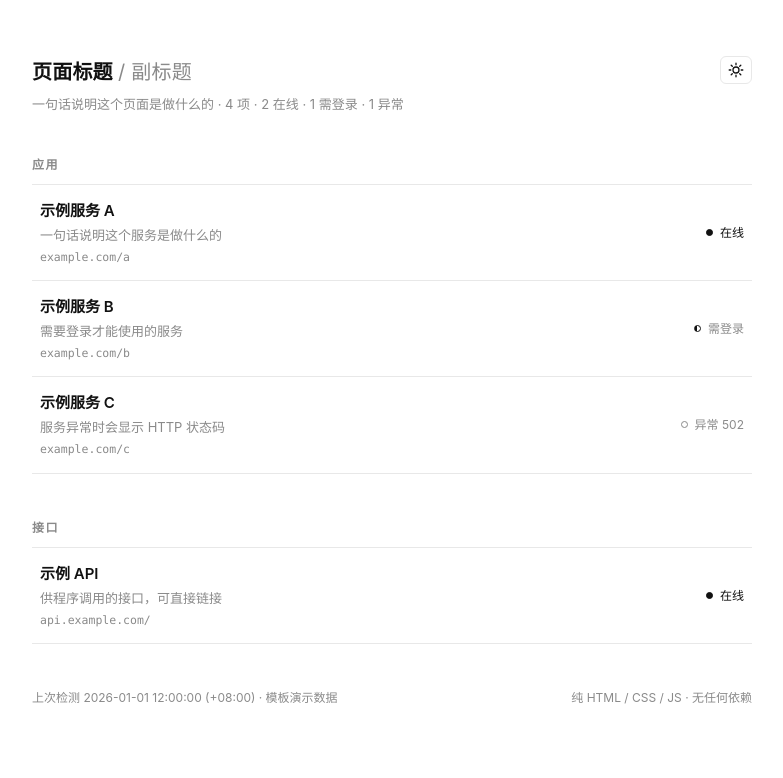
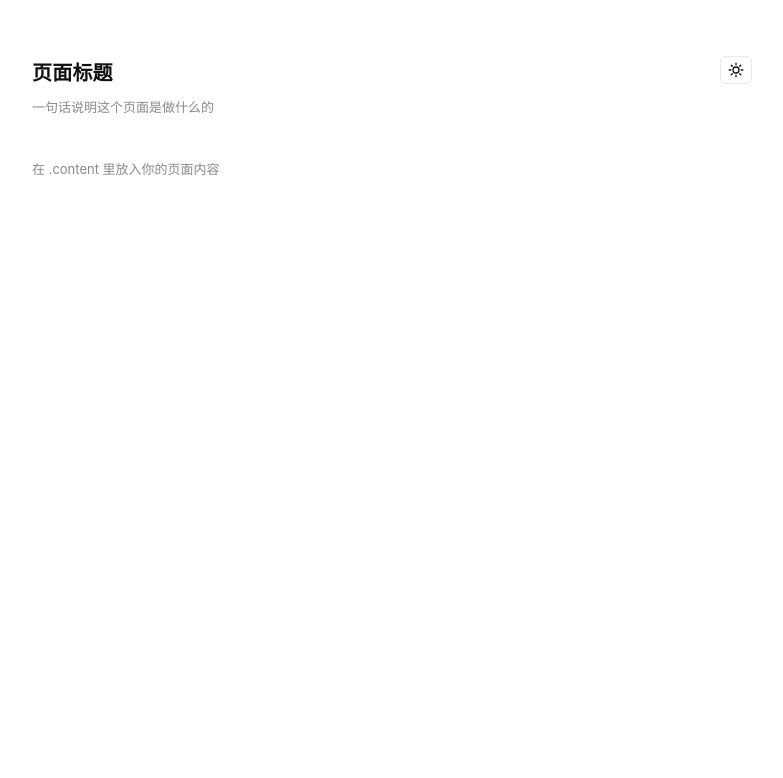
Before and after one commit to wzqfwanj/wkeelilist, a Flask app: template template/index.html in a window 1280 px wide. Shown: the top 778 px of the page, without its empty margins (248-1031 px from the left). Run offline with Flask 3, Linux system fonts and the light colour scheme; the template is opened without the code that fills it, so the values that code supplies are empty.

Commit message:
refactor: 模板改为空白页骨架（页头 + 内容区 + 三主题）
- index.html 只保留页头（标题/说明/主题按钮）和空内容区 .content
- style.css 保留设计变量与基础排版（标题/段落/链接/列表/代码/表格/分割线），去掉列表/状态卡等业务结构
- app.js 只保留主题切换（三态循环 + 图标 + localStorage + ?theme=）
- template/README.md 重写为空白骨架说明；主 README 同步

```diff
--- a/template/app.js
+++ b/template/app.js
@@ -1,22 +1,16 @@
 /* ============================================================
-   黑白极简页面模板 · 交互脚本
+   黑白极简页面模板 · 主题脚本
    ------------------------------------------------------------
-   1) 主题：明 / 灰 / 暗，图标按钮循环切换，localStorage 记忆，支持 ?theme=
-   2) 列表：把 DEMO.groups 渲染成分组列表
-   接入真实数据时：把最后的 render(DEMO) 换成
-     fetch("/api/xxx").then(r => r.json()).then(render)
-   数据结构见 DEMO 注释。
+   明 / 灰 / 暗三套主题：
+   - 右上角图标按钮循环切换（☀ / ◐ / ☾），图标随当前主题变化
+   - 选择存 localStorage（键名 template-theme）
+   - 支持 ?theme=light|gray|dark 直接指定
    ============================================================ */
 (function () {
   "use strict";
 
   var root = document.documentElement;
   var themeBtn = document.getElementById("theme");
-  var listEl = document.getElementById("list");
-  var summaryEl = document.getElementById("summary");
-  var checkedEl = document.getElementById("checked");
-
-  /* ---------- 主题（明 / 灰 / 暗） ---------- */
 
   var THEMES = ["light", "gray", "dark"];
   var THEME_LABEL = { light: "明", gray: "灰", dark: "暗" };
@@ -53,7 +47,7 @@
   function initialTheme() {
     var param = new URLSearchParams(location.search).get("theme");
     if (isTheme(param)) return param;
-    var saved = localStorage.getItem("demo-theme");
+    var saved = localStorage.getItem("template-theme");
     if (isTheme(saved)) return saved;
     return window.matchMedia && window.matchMedia("(prefers-color-scheme: dark)").matches
       ? "dark"
@@ -65,132 +59,7 @@
   themeBtn.addEventListener("click", function () {
     var current = root.dataset.theme;
     var next = THEMES[(THEMES.indexOf(current) + 1) % THEMES.length];
-    localStorage.setItem("demo-theme", next);
+    localStorage.setItem("template-theme", next);
     applyTheme(next);
   });
-
-  /* ---------- 演示数据（接入接口时替换成真实数据） ----------
-     groups[].services[] 字段：
-       name        服务名（必填）
-       description 一句话说明
-       url         链接（必填）
-       state       online | auth | down | unknown
-       code        可选，异常时显示的 HTTP 状态码
-       latency_ms  可选，悬停显示的耗时
-  ------------------------------------------------------------ */
-
-  var DEMO = {
-    updated_at: "2026-01-01T12:00:00+08:00",
-    groups: [
-      {
-        label: "应用",
-        services: [
-          {
-            name: "示例服务 A",
-            description: "一句话说明这个服务是做什么的",
-            url: "https://example.com/a",
-            state: "online"
-          },
-          {
-            name: "示例服务 B",
-            description: "需要登录才能使用的服务",
-            url: "https://example.com/b",
-            state: "auth"
-          },
-          {
-            name: "示例服务 C",
-            description: "服务异常时会显示 HTTP 状态码",
-            url: "https://example.com/c",
-            state: "down",
-            code: 502
-          }
-        ]
-      },
-      {
-        label: "接口",
-        services: [
-          {
-            name: "示例 API",
-            description: "供程序调用的接口，可直接链接",
-            url: "https://api.example.com/",
-            state: "online"
-          }
-        ]
-      }
-    ]
-  };
-
-  /* ---------- 小工具 ---------- */
-
-  var STATE_LABEL = { online: "在线", auth: "需登录", down: "异常", unknown: "未知" };
-
-  function el(tag, className, text) {
-    var node = document.createElement(tag);
-    if (className) node.className = className;
-    if (text !== undefined && text !== null) node.textContent = text;
-    return node;
-  }
-
-  function formatTime(iso) {
-    if (!iso) return "—";
-    return iso.replace("T", " ").replace(/([+-]\d{2}:\d{2})$/, " ($1)");
-  }
-
-  /* ---------- 渲染 ---------- */
-
-  function buildRow(svc) {
-    var a = el("a", "row");
-    a.href = svc.url;
-    a.target = "_blank";
-    a.rel = "noopener noreferrer";
-
-    var main = el("span", "main");
-    main.appendChild(el("span", "name", svc.name));
-    main.appendChild(el("span", "desc", svc.description || ""));
-    main.appendChild(el("span", "url", svc.url.replace(/^https?:\/\//, "")));
-
-    var status = el("span", "status " + (svc.state || "unknown"));
-    if (svc.latency_ms) status.title = svc.latency_ms + " ms";
-    status.appendChild(el("span", "dot"));
-    var label = STATE_LABEL[svc.state] || svc.state;
-    if (svc.state === "down" && svc.code) label = "异常 " + svc.code;
-    status.appendChild(el("span", "state", label));
-
-    a.appendChild(main);
-    a.appendChild(status);
-
-    var li = el("li");
-    li.appendChild(a);
-    return li;
-  }
-
-  function render(data) {
-    var frag = document.createDocumentFragment();
-    var total = 0;
-    var counts = { online: 0, auth: 0, down: 0 };
-
-    (data.groups || []).forEach(function (group) {
-      var section = document.createElement("section");
-      section.appendChild(el("h2", "", group.label));
-
-      var ul = el("ul", "rows");
-      group.services.forEach(function (svc) {
-        ul.appendChild(buildRow(svc));
-        total += 1;
-        if (counts[svc.state] !== undefined) counts[svc.state] += 1;
-      });
-      section.appendChild(ul);
-      frag.appendChild(section);
-    });
-
-    listEl.replaceChildren(frag);
-
-    var summary = total + " 项 · " + counts.online + " 在线";
-    if (counts.auth) summary += " · " + counts.auth + " 需登录";
-    if (counts.down) summary += " · " + counts.down + " 异常";
-    summaryEl.textContent = summary;
-    checkedEl.textContent = "上次检测 " + formatTime(data.updated_at) + " · 模板演示数据";
-  }
-
-  render(DEMO);
 })();
--- a/template/index.html
+++ b/template/index.html
@@ -4,25 +4,23 @@
   <meta charset="utf-8" />
   <meta name="viewport" content="width=device-width, initial-scale=1" />
   <meta name="color-scheme" content="light dark" />
-  <title>服务清单 · 黑白极简模板</title>
+  <title>页面模板 · 黑白极简</title>
   <link rel="stylesheet" href="style.css" />
 </head>
 <body>
   <main>
     <header class="head">
       <div>
-        <h1>页面标题 <span class="dim">/ 副标题</span></h1>
-        <p class="sub">一句话说明这个页面是做什么的 · <span id="summary">加载中…</span></p>
+        <h1>页面标题</h1>
+        <p class="sub">一句话说明这个页面是做什么的</p>
       </div>
       <button id="theme" type="button" aria-label="切换主题" title="切换主题"></button>
     </header>
 
-    <div id="list"></div>
-
-    <footer>
-      <span id="checked">—</span>
-      <span>纯 HTML / CSS / JS · 无任何依赖</span>
-    </footer>
+    <!-- 内容区：在这里写你的页面（标题、段落、列表、卡片等） -->
+    <div class="content">
+      <p class="placeholder">在 .content 里放入你的页面内容</p>
+    </div>
   </main>
 
   <script src="app.js"></script>
--- a/template/style.css
+++ b/template/style.css
@@ -1,7 +1,10 @@
 /* ============================================================
-   黑白极简页面模板 · 设计变量
-   三套主题共用一套变量：明（白底黑字）/ 灰（中灰底浅字）/ 暗（黑底浅字）
-   改主题只需改这几个值
+   黑白极简页面模板 · 样式
+   ------------------------------------------------------------
+   1) 设计变量：明 / 灰 / 暗三套（改这里就能换配色）
+   2) 基础排版：标题、段落、链接、代码、表格、列表
+   3) 页头 + 主题图标按钮
+   4) 内容区 .content（自由写页面）
    ============================================================ */
 
 :root {
@@ -28,6 +31,8 @@
   --hover: #151515;
 }
 
+/* ---------- 基础 ---------- */
+
 * {
   box-sizing: border-box;
 }
@@ -40,7 +45,7 @@ body {
   margin: 0;
   background: var(--bg);
   color: var(--fg);
-  font: 14px/1.6 ui-sans-serif, -apple-system, "Segoe UI", "PingFang SC", "Microsoft YaHei", sans-serif;
+  font: 14px/1.7 ui-sans-serif, -apple-system, "Segoe UI", "PingFang SC", "Microsoft YaHei", sans-serif;
   -webkit-font-smoothing: antialiased;
   transition: background-color 0.2s ease, color 0.2s ease;
 }
@@ -66,11 +71,6 @@ h1 {
   font-size: 20px;
   font-weight: 600;
   letter-spacing: 0.2px;
-}
-
-h1 .dim {
-  color: var(--muted);
-  font-weight: 400;
 }
 
 .sub {
@@ -105,123 +105,101 @@ h1 .dim {
   height: 16px;
 }
 
-/* ---------- 分组标题 ---------- */
+/* ---------- 内容区：基础排版 ---------- */
 
-h2 {
-  margin: 44px 0 10px;
-  color: var(--muted);
-  font-size: 12px;
-  font-weight: 600;
-  letter-spacing: 0.12em;
-  text-transform: uppercase;
-}
-
-#list section:first-child h2 {
-  margin-top: 0;
-}
-
-/* ---------- 列表行 ---------- */
-
-.rows {
-  margin: 0;
-  padding: 0;
-  border-top: 1px solid var(--line);
-  list-style: none;
-}
-
-.row {
-  display: flex;
-  align-items: center;
-  justify-content: space-between;
-  gap: 20px;
-  padding: 14px 8px;
-  border-bottom: 1px solid var(--line);
-  color: inherit;
-  text-decoration: none;
-}
-
-.row:hover {
-  background: var(--hover);
-}
-
-.main {
-  display: grid;
-  gap: 2px;
+.content {
   min-width: 0;
 }
 
-.name {
-  font-size: 15px;
+.content h2 {
+  margin: 40px 0 10px;
+  font-size: 16px;
   font-weight: 600;
 }
 
-.desc {
-  overflow: hidden;
-  color: var(--muted);
-  font-size: 13px;
-  text-overflow: ellipsis;
-  white-space: nowrap;
+.content h3 {
+  margin: 28px 0 8px;
+  font-size: 14px;
+  font-weight: 600;
 }
 
-.url {
-  overflow: hidden;
-  color: var(--muted);
-  font-family: ui-monospace, "SF Mono", Consolas, monospace;
-  font-size: 11.5px;
-  text-overflow: ellipsis;
-  white-space: nowrap;
+.content p {
+  margin: 0 0 14px;
 }
 
-/* ---------- 状态圆点 ---------- */
-
-.status {
-  display: flex;
-  flex: none;
-  align-items: center;
-  gap: 7px;
-  color: var(--muted);
-  font-size: 12px;
-  white-space: nowrap;
+.content a {
+  color: var(--fg);
+  text-decoration: underline;
+  text-decoration-color: var(--muted);
+  text-underline-offset: 3px;
 }
 
-.dot {
-  width: 7px;
-  height: 7px;
-  border: 1px solid var(--fg);
-  border-radius: 50%;
+.content a:hover {
+  text-decoration-color: var(--fg);
 }
 
-.status.online .dot {
-  background: var(--fg);
+.content ul,
+.content ol {
+  margin: 0 0 14px;
+  padding-left: 20px;
 }
 
-.status.auth .dot {
-  background: linear-gradient(90deg, var(--fg) 50%, transparent 50%);
+.content li {
+  margin: 4px 0;
 }
 
-.status.down .dot {
-  border-color: var(--muted);
+.content hr {
+  margin: 32px 0;
+  border: 0;
+  border-top: 1px solid var(--line);
+}
+
+.content code {
+  padding: 1px 5px;
+  border-radius: 4px;
+  background: var(--hover);
+  font-family: ui-monospace, "SF Mono", Consolas, monospace;
+  font-size: 12px;
+}
+
+.content pre {
+  overflow: auto;
+  margin: 0 0 14px;
+  padding: 14px;
+  border: 1px solid var(--line);
+  border-radius: 8px;
+  background: var(--hover);
+  font-size: 12px;
+  line-height: 1.6;
+}
+
+.content pre code {
+  padding: 0;
   background: transparent;
 }
 
-.status.online .state {
-  color: var(--fg);
+.content table {
+  width: 100%;
+  margin: 0 0 14px;
+  border-collapse: collapse;
+  font-size: 13px;
 }
 
-.status.down .state {
-  color: var(--muted);
+.content th,
+.content td {
+  padding: 8px;
+  border-bottom: 1px solid var(--line);
+  text-align: left;
 }
 
-/* ---------- 页脚 ---------- */
+.content th {
+  color: var(--muted);
+  font-weight: 600;
+}
 
-footer {
-  display: flex;
-  flex-wrap: wrap;
-  justify-content: space-between;
-  gap: 12px;
-  margin-top: 44px;
+.placeholder {
   color: var(--muted);
-  font-size: 12px;
+  font-size: 13px;
 }
 
 /* ---------- 响应式 ---------- */
@@ -230,12 +208,4 @@ footer {
   main {
     padding: 40px 16px 56px;
   }
-
-  .row {
-    gap: 12px;
-  }
-
-  .url {
-    display: none;
-  }
 }
```
Also changed, not shown: README.md, template/README.md.
